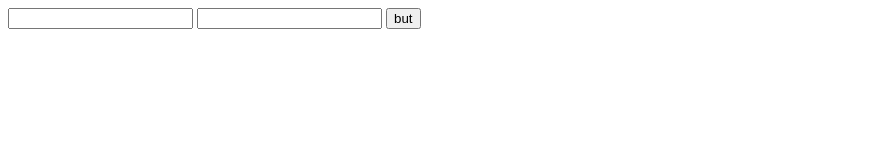
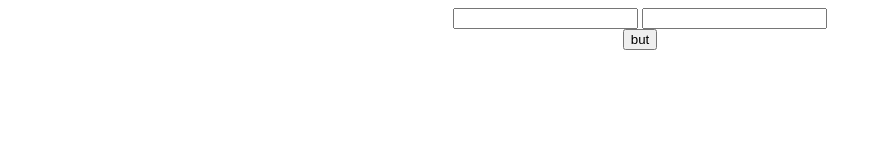
Before and after one commit to Lesnicho/Trening, a plain HTML site: page NewProject/sait.html in a window 1280 px wide. Shown: the whole page, without its empty margins (0-882 px from the left). Drawn offline with Linux system fonts and the light colour scheme.

Commit message:
Добавили html, css, js

```diff
--- a/NewProject/sait.css
+++ b/NewProject/sait.css
@@ -0,0 +1,7 @@
+main{
+    display: flex;
+    flex-direction: column;
+
+    align-items: center;
+
+}
--- a/NewProject/sait.html
+++ b/NewProject/sait.html
@@ -1,5 +1,6 @@
 <!DOCTYPE html>
 <html lang="en">
+
 <head>
     <meta charset="UTF-8">
     <meta http-equiv="X-UA-Compatible" content="IE=edge">
@@ -7,16 +8,21 @@
     <link rel="stylesheet" href="sait.css">
     <title>Document</title>
 </head>
+
 <body>
 
-    <input type="text" class="inp1">
-    <input type="text" class="inp2">
+    <main>
+        <div>
+            <input type="text" class="inp1">
+            <input type="text" class="inp2">
+        </div>
 
-    <button class='btn'>but</button>
+        <button class='btn'>but</button>
 
-    <p class="p"></p>
-
+        <p class="p"></p>
+    </main>
 
     <script src="sait.js"></script>
 </body>
+
 </html>
```
